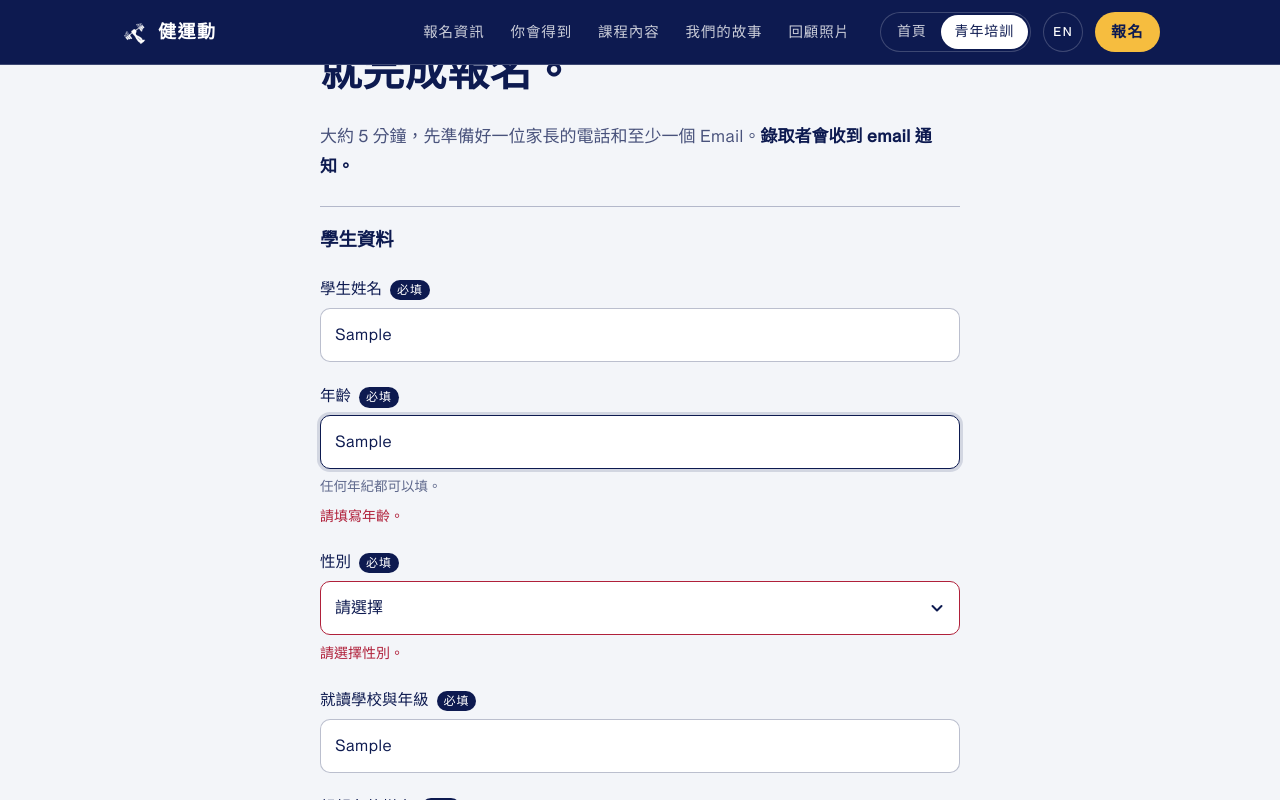
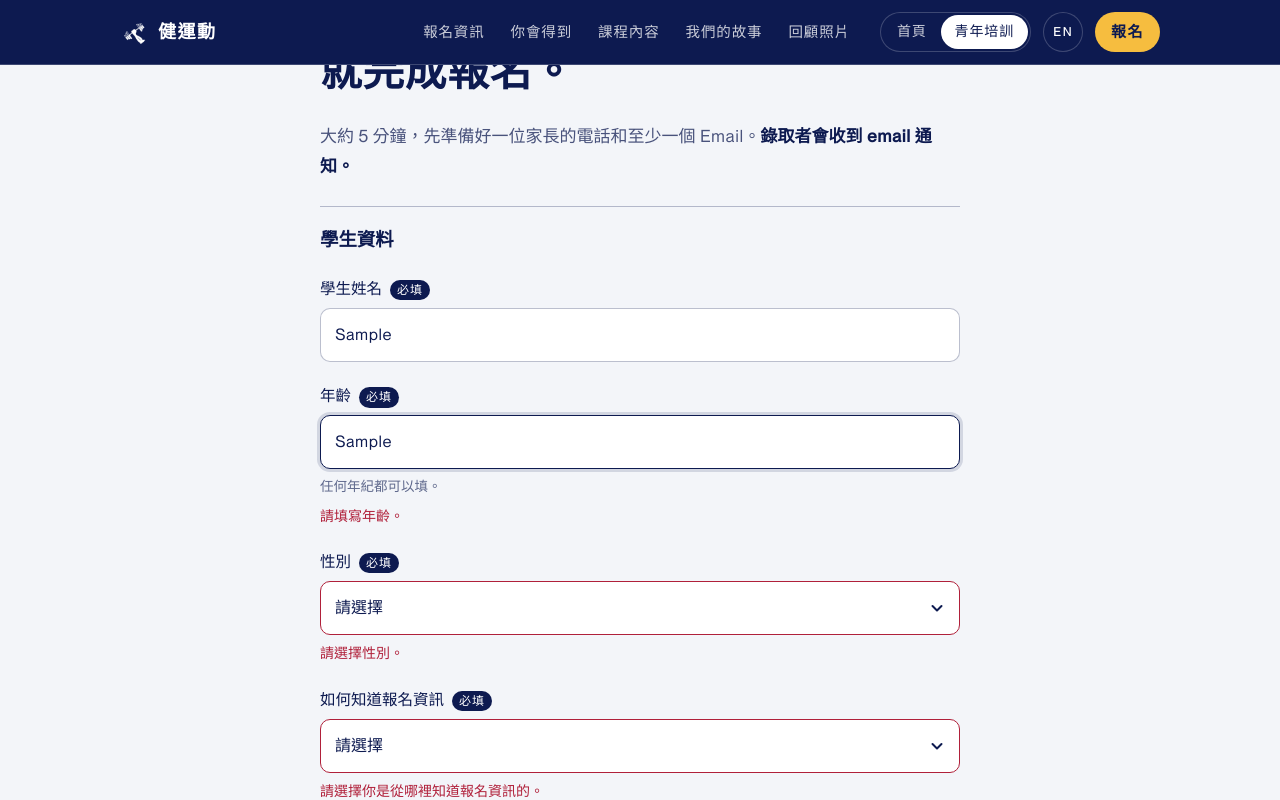
Before and after one commit to Lucassuc/senior-fitness, a plain HTML site: page course.html in a window 1280 px wide. Both pictures are taken after typing "Sample", "Sample", "Sample", "Sample", "name@example.com", "Sample" into the empty fields and a click on the button "送出報名". Shown: the part 4455-5255 px from the top of the page. Drawn offline with Linux system fonts and the light colour scheme.

Commit message:
青年報名表：新增必填「如何知道報名資訊」（主管 LINE 意見）
七個選項：IG、LINE 社群、校方、親友介紹、Beclass 網站、E-port 網站、其他。
送到 Make 的欄位名為 referral，寫入 Notion「從哪裡知道報名資訊」select。
Notion 欄位與 Make 對應已先上線並測試過；舊版頁面不送此欄也能正常存檔。

Co-Authored-By: Claude Opus 5.5 <noreply@anthropic.com>

```diff
--- a/assets/js/site.js
+++ b/assets/js/site.js
@@ -996,6 +996,8 @@
            page and null-guarded here, so an older course.html still submits. */
         plan = $('#a-plan'), buddy = $('#a-buddy'), aid = $('#a-aid'),
         aidWhy = $('#a-aidwhy'), aidBox = $('#aidWhyField'),
+        /* 2026-11-20 如何知道報名資訊 → Make `referral` → Notion 從哪裡知道報名資訊. */
+        ref = $('#a-ref'),
         submit = $('#applySubmit'), done = $('#applyDone'),
         recap = $('#applyRecap'), again = $('#applyAgain');
 
@@ -1038,6 +1040,10 @@
         ok: function (v) { return v.trim().length >= 30; } }
     ];
 
+    /* Required, but null-guarded: inserted after 性別 so one submit lists fields in page order. */
+    if (ref) RULES.splice(3, 0, { el: ref, err: '#ea-ref', msg: '請選擇你是從哪裡知道報名資訊的。', en: 'Please tell us how you heard about the course.',
+      ok: function (v) { return v.trim() !== ''; } });
+
     /* 清寒獎助 reason: its box appears only when 申請 is chosen, and only then
        is it required. Absent on an older page, so everything is null-guarded. */
     function aidOn() { return !!(aid && aid.value === 'true'); }
@@ -1125,11 +1131,12 @@
       }
 
       var L = isEN()
-        ? ['Student name','Age','Gender','School and year','Cohort','Applying as','Need-based place','Applying with','Student email',
+        ? ['Student name','Age','Gender','How they heard','School and year','Cohort','Applying as','Need-based place','Applying with','Student email',
            'Parent name','Parent email','Parent phone','Parents staying for the whole session','Why they want to join','Need-based place: reason','Sport / volunteering experience','CV / portfolio link']
-        : ['學生姓名','年齡','性別','學校年級','報名梯次','報名身分','申請清寒獎助','兩人同行同伴','學生 Email',
+        : ['學生姓名','年齡','性別','如何知道報名資訊','學校年級','報名梯次','報名身分','申請清寒獎助','兩人同行同伴','學生 Email',
            '家長姓名','家長 Email','家長電話','家長全程陪同人數','為什麼想參加','清寒獎助申請說明','運動或志工經驗','履歷／學習歷程連結'];
-      var V = [name_.value.trim(), age.value.trim(), gender.value.trim(), school.value.trim(), batch.value.trim(),
+      var V = [name_.value.trim(), age.value.trim(), gender.value.trim(),
+               ref ? ref.options[ref.selectedIndex].text.trim() : '', school.value.trim(), batch.value.trim(),
                plan ? plan.options[plan.selectedIndex].text.trim() : '',
                aid && aid.value === 'true' ? t('是', 'Yes') : t('否', 'No'),
                buddy ? buddy.value.trim() : '', sMail.value.trim(),
@@ -1147,6 +1154,7 @@
         student: name_.value.trim(),
         age: age.value.trim(),
         gender: gender.value.trim(),
+        referral: ref ? ref.value.trim() : '',
         school: school.value.trim(),
         batch: batch.value.trim(),
         plan: plan ? plan.value.trim() : '',
--- a/course.html
+++ b/course.html
@@ -334,6 +334,26 @@
         <p class="err" id="ea-gender" role="alert"></p>
       </div>
 
+      <!-- Added 2026-11-20 at the director's request (LINE): she needs to know
+           which channel each applicant came from, to decide where marketing
+           money goes. Placed under 性別 where her screenshot pointed. Sent to
+           Make as `referral` → Notion select 從哪裡知道報名資訊; keep these
+           seven values identical to that select's options. -->
+      <div class="field">
+        <label for="a-ref"><span data-en="How did you hear about this course?">如何知道報名資訊</span> <span class="req" aria-hidden="true" data-en="required">必填</span></label>
+        <select id="a-ref" name="referral" required aria-describedby="ea-ref">
+          <option value="" selected data-en="Please choose">請選擇</option>
+          <option value="IG" data-en="Instagram">IG</option>
+          <option value="LINE 社群" data-en="A LINE group">LINE 社群</option>
+          <option value="校方" data-en="My school">校方</option>
+          <option value="親友介紹" data-en="Family or friends">親友介紹</option>
+          <option value="Beclass 網站" data-en="Beclass website">Beclass 網站</option>
+          <option value="E-port 網站" data-en="E-port website">E-port 網站</option>
+          <option value="其他" data-en="Other">其他</option>
+        </select>
+        <p class="err" id="ea-ref" role="alert"></p>
+      </div>
+
       <div class="field">
         <label for="a-school"><span data-en="School and year">就讀學校與年級</span> <span class="req" aria-hidden="true" data-en="required">必填</span></label>
         <input id="a-school" name="school" type="text" required autocomplete="off"
@@ -630,7 +650,7 @@
   </div>
 </dialog>
 
-<script src="assets/js/site.js?v=123" defer></script>
+<script src="assets/js/site.js?v=124" defer></script>
 <script src="assets/js/v2.js?v=1" defer></script>
 </body>
 </html>
```
